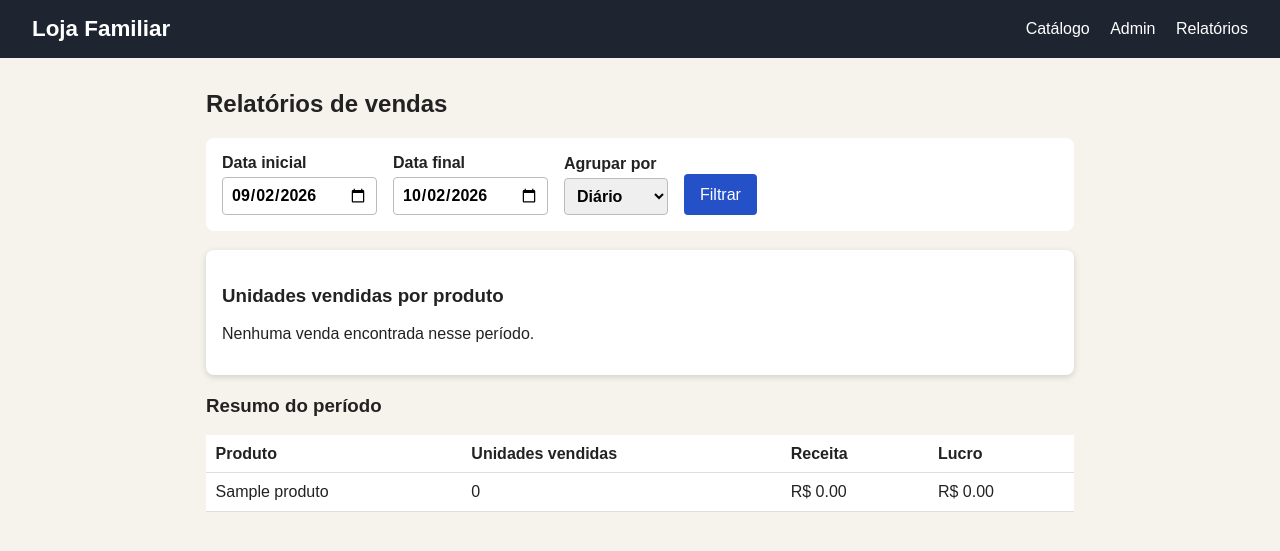
After one commit to erico-dahmer/site, a Flask app: page /relatorios in a window 1280 px wide. The commit adds this page. Shown: the top 551 px of the page. Run offline with Flask 3, Linux system fonts and the light colour scheme; tables that the repository leaves empty hold one stand-in row (values such as "Sample post").

Commit message:
Relatórios funcionando

```diff
--- a/app.py
+++ b/app.py
@@ -1,5 +1,5 @@
 import os
-from datetime import datetime
+from datetime import date, datetime, timedelta
 
 from flask import Flask, flash, redirect, render_template, request, url_for
 from werkzeug.utils import secure_filename
@@ -145,6 +145,88 @@ def pedido(produto_id):
     # 3. Se só abriu a página (GET), mostra o formulário
     return render_template("pedido.html", produto=produto)
 
+# Como cada "recorte de tempo" vira texto para agrupar as vendas
+FORMATOS_PERIODO = {
+    "diario": "%Y-%m-%d",   # ex.: 2026-10-02
+    "semanal": "%Y-S%W",    # ex.: 2026-S40 (número da semana no ano)
+    "mensal": "%Y-%m",      # ex.: 2026-10
+}
+
+
+@app.route("/relatorios")
+def relatorios():
+    hoje = date.today()
+
+    # Lê os filtros da URL; se não vierem, usa os últimos 30 dias
+    data_inicio = request.args.get("data_inicio") or (hoje - timedelta(days=30)).isoformat()
+    data_fim = request.args.get("data_fim") or hoje.isoformat()
+    periodo = request.args.get("periodo", "diario")
+
+    if periodo not in FORMATOS_PERIODO:
+        periodo = "diario"
+
+    if data_inicio > data_fim:
+        flash("A data inicial era maior que a final. Invertemos as duas.", "erro")
+        data_inicio, data_fim = data_fim, data_inicio
+
+    with get_connection() as conn:
+        # Vendas agrupadas por período e por produto (dados do gráfico)
+        vendas = conn.execute(
+            """SELECT strftime(?, ped.data_pedido) AS periodo,
+                      pr.id AS produto_id,
+                      SUM(ped.quantidade) AS unidades
+               FROM pedidos ped
+               JOIN produtos pr ON pr.id = ped.produto_id
+               WHERE date(ped.data_pedido) BETWEEN ? AND ?
+               GROUP BY periodo, pr.id
+               ORDER BY periodo""",
+            (FORMATOS_PERIODO[periodo], data_inicio, data_fim),
+        ).fetchall()
+
+        # Resumo por produto (tabela). LEFT JOIN faz aparecer até quem não vendeu
+        produtos = conn.execute(
+            """SELECT pr.id, pr.nome,
+                      COALESCE(SUM(ped.quantidade), 0) AS unidades,
+                      COALESCE(SUM(ped.valor_total), 0) AS receita,
+                      COALESCE(SUM(ped.quantidade * pr.custo_producao), 0) AS custo
+               FROM produtos pr
+               LEFT JOIN pedidos ped
+                      ON ped.produto_id = pr.id
+                     AND date(ped.data_pedido) BETWEEN ? AND ?
+               GROUP BY pr.id
+               ORDER BY pr.id""",
+            (data_inicio, data_fim),
+        ).fetchall()
+
+    # Monta os dados no formato que o gráfico entende
+    labels = sorted({v["periodo"] for v in vendas})
+    mapa = {(v["periodo"], v["produto_id"]): v["unidades"] for v in vendas}
+
+    datasets = []
+    resumo = []
+    for p in produtos:
+        datasets.append({
+            "label": p["nome"],
+            "data": [mapa.get((lab, p["id"]), 0) for lab in labels],
+        })
+        resumo.append({
+            "nome": p["nome"],
+            "unidades": p["unidades"],
+            "receita": p["receita"],
+            "lucro": p["receita"] - p["custo"],
+        })
+
+    grafico = {"labels": labels, "datasets": datasets}
+
+    return render_template(
+        "relatorios.html",
+        grafico=grafico,
+        resumo=resumo,
+        data_inicio=data_inicio,
+        data_fim=data_fim,
+        periodo=periodo,
+    )
+
 if __name__ == "__main__":
     init_db()
     app.run(debug=True)
--- a/static/css/style.css
+++ b/static/css/style.css
@@ -79,3 +79,24 @@ button:disabled { background: #999; cursor: not-allowed; }
     border-radius: 6px;
 }
 .total-linha { font-size: 1.2rem; margin: 0; }
+
+/* ===== Relatórios (Etapa 5) ===== */
+.filtros {
+    display: flex;
+    flex-wrap: wrap;
+    gap: 1rem;
+    align-items: end;
+}
+select {
+    padding: .5rem;
+    border: 1px solid #bbb;
+    border-radius: 4px;
+    font: inherit;
+}
+.grafico-box {
+    background: #fff;
+    padding: 1rem;
+    border-radius: 8px;
+    margin: 1.2rem 0;
+    box-shadow: 0 2px 6px rgba(0, 0, 0, .15);
+}
--- /dev/null
+++ b/static/js/relatorios.js
@@ -0,0 +1,31 @@
+// Só desenha o gráfico se existir o <canvas> (ou seja, se houver vendas)
+const canvas = document.getElementById("grafico");
+
+if (canvas) {
+    const cores = ["#2450c8", "#e07a3f", "#2a9d5c"];
+
+    // Dá uma cor para cada produto
+    const datasets = dadosGrafico.datasets.map((d, i) => ({
+        label: d.label,
+        data: d.data,
+        backgroundColor: cores[i % cores.length],
+    }));
+
+    new Chart(canvas, {
+        type: "bar",
+        data: {
+            labels: dadosGrafico.labels,
+            datasets: datasets,
+        },
+        options: {
+            responsive: true,
+            scales: {
+                y: {
+                    beginAtZero: true,
+                    ticks: { precision: 0 },
+                    title: { display: true, text: "Unidades vendidas" },
+                },
+            },
+        },
+    });
+}
--- a/templates/base.html
+++ b/templates/base.html
@@ -12,6 +12,7 @@
         <nav>
             <a href="{{ url_for('catalogo') }}">Catálogo</a>
             <a href="{{ url_for('admin') }}">Admin</a>
+            <a href="{{ url_for('relatorios') }}">Relatórios</a>
         </nav>
     </header>
 
--- /dev/null
+++ b/templates/relatorios.html
@@ -0,0 +1,54 @@
+{% extends "base.html" %}
+{% block titulo %}Relatórios{% endblock %}
+
+{% block conteudo %}
+<h2>Relatórios de vendas</h2>
+
+<form method="GET" class="filtros">
+    <label>Data inicial
+        <input type="date" name="data_inicio" value="{{ data_inicio }}">
+    </label>
+    <label>Data final
+        <input type="date" name="data_fim" value="{{ data_fim }}">
+    </label>
+    <label>Agrupar por
+        <select name="periodo">
+            <option value="diario" {% if periodo == 'diario' %}selected{% endif %}>Diário</option>
+            <option value="semanal" {% if periodo == 'semanal' %}selected{% endif %}>Semanal</option>
+            <option value="mensal" {% if periodo == 'mensal' %}selected{% endif %}>Mensal</option>
+        </select>
+    </label>
+    <button type="submit">Filtrar</button>
+</form>
+
+<div class="grafico-box">
+    <h3>Unidades vendidas por produto</h3>
+    {% if grafico.labels %}
+    <canvas id="grafico"></canvas>
+    {% else %}
+    <p>Nenhuma venda encontrada nesse período.</p>
+    {% endif %}
+</div>
+
+<h3>Resumo do período</h3>
+<table>
+    <tr>
+        <th>Produto</th><th>Unidades vendidas</th><th>Receita</th><th>Lucro</th>
+    </tr>
+    {% for r in resumo %}
+    <tr>
+        <td>{{ r.nome }}</td>
+        <td>{{ r.unidades }}</td>
+        <td>R$ {{ "%.2f"|format(r.receita) }}</td>
+        <td>R$ {{ "%.2f"|format(r.lucro) }}</td>
+    </tr>
+    {% endfor %}
+</table>
+
+<!-- Biblioteca de gráficos (precisa de internet) -->
+<script src="https://cdn.jsdelivr.net/npm/chart.js@4.4.3/dist/chart.umd.min.js"></script>
+<script>
+    const dadosGrafico = {{ grafico|tojson }};
+</script>
+<script src="{{ url_for('static', filename='js/relatorios.js') }}"></script>
+{% endblock %}
```
